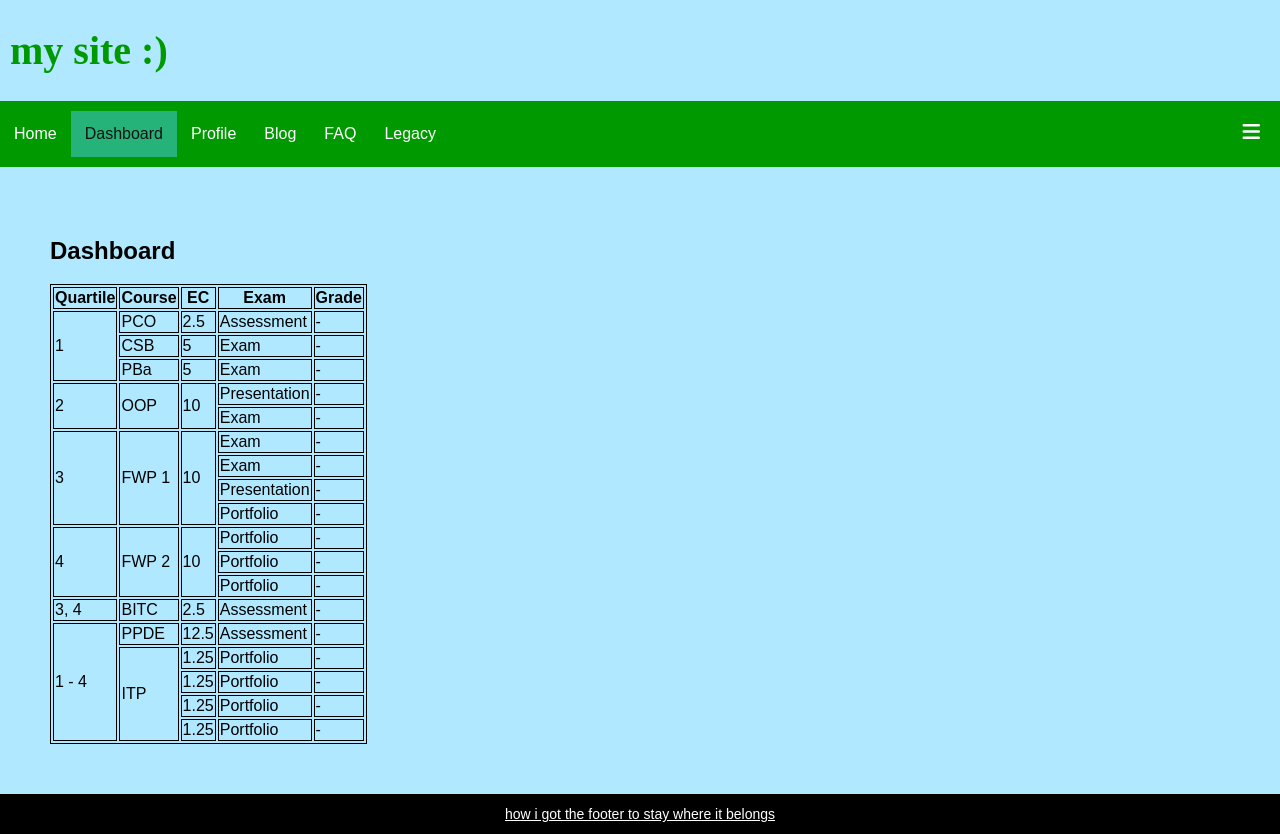
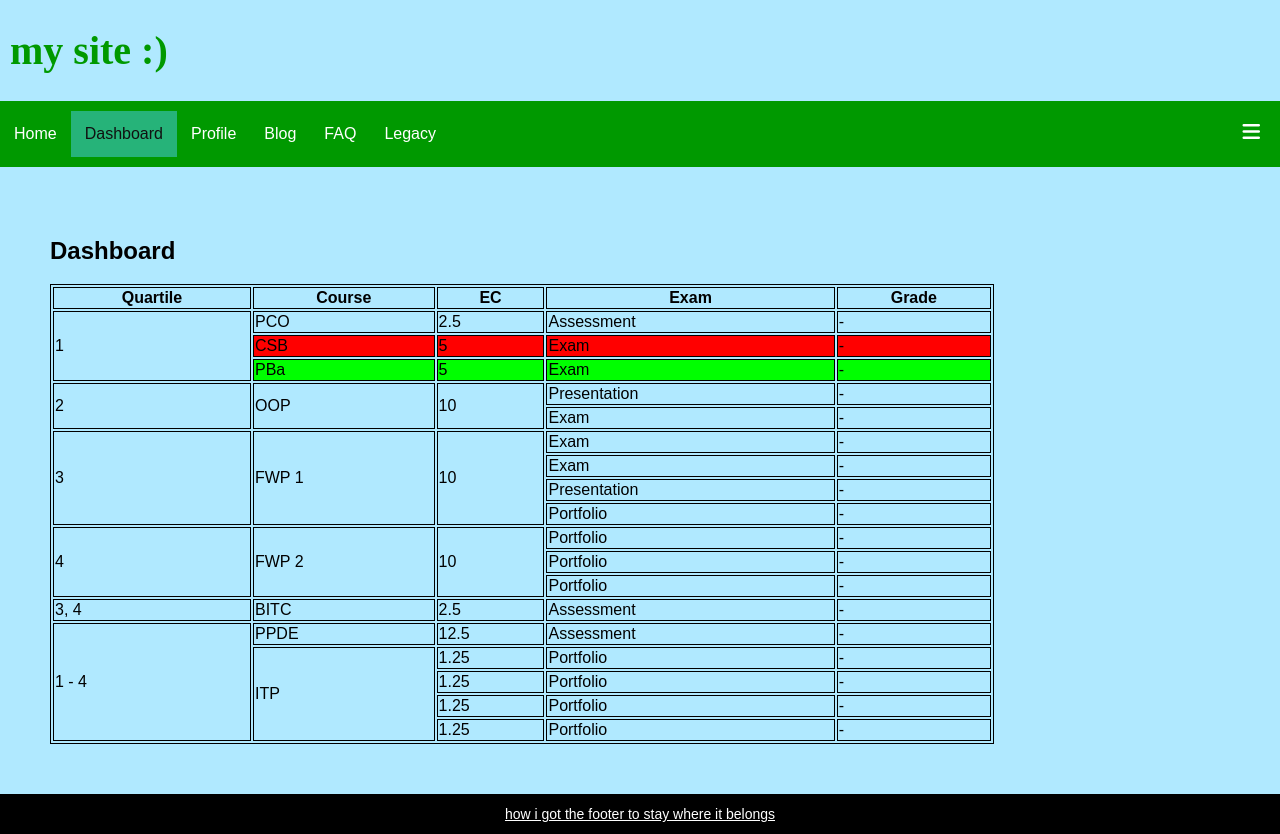
Before and after one commit to Vanishonko/profile, a plain HTML site: page dashboard.html in a window 1280 px wide. Drawn offline with Linux system fonts and the light colour scheme.

Commit message:
improved dashboard table

```diff
--- a/css/dashboard.css
+++ b/css/dashboard.css
@@ -1,3 +1,13 @@
 table, th, td {
 	border: 1px solid #000;
 }
+
+.passed {
+	background-color: #00ff00;
+}
+.failed {
+	background-color: #ff0000;
+}
+.notTaken {
+	background-color: yellow;
+}
--- a/dashboard.html
+++ b/dashboard.html
@@ -33,17 +33,17 @@
 
 			<div id="mySideNav" class="sideNav">
 				<a href="javascript:void(0)" class="closebtn" onclick="closeSideNav()">&times;</a>
-				<a href="#">link 1</a>
-				<a href="#">link 2</a>
-				<a href="#">link 3</a>
-				<a href="#">link 4</a>
-				<a href="#">link 5</a>
-				<a href="#">link 6</a>
+				<a href="https://hz.nl/uploads/documents/1.4-Over-de-HZ/1.4.3.-Regelingen-en-documenten/OERS/2023-2024/Juli/OER-HZ-Bacheloropleidingen-voltijd-2023-2024-DEF-versie-20230720.pdf">Course and Examination regulation</a>
+				<a href="https://hz.nl/uploads/documents/1.4-Over-de-HZ/1.4.3.-Regelingen-en-documenten/OERS/2023-2024/Juli/TWE/IR-B-HBO-ICT-full-time-2023-2024-DEF.pdf">Implementation Regulations</a>
+				<a href="https://learn.hz.nl/my/">Learn</a>
+				<a href="https://teams.microsoft.com/l/team/19%3a2e2afa0286b04932be16cb8ad2d9d2c0%40thread.skype/conversations?groupId=95bddebc-a340-4d88-81fc-b80e0bfc70c3&tenantId=4c16deb3-342d-4fca-bcd5-b1429308034c">Teams</a>
+				<a href="https://hz.nl/en/secure/for-students/in-need-of-support/study-choice-and-study-progress">Study progress</a>
+				<a href="https://github.com/HZ-HBO-ICT">Github</a>
 			</div>
 			<main>
 				<h2>Dashboard</h2>
 
-				<table>
+				<table style="width: 80%">
 					<tr>
 						<th>Quartile</th>
 						<th>Course</th>
@@ -58,13 +58,13 @@
 						<td>Assessment</td>
 						<td> - </td>
 					</tr>
-					<tr>
+					<tr class="failed">
 						<td>CSB</td>
 						<td>5</td>
 						<td>Exam</td>
 						<td> - </td>
 					</tr>
-					<tr>
+					<tr class="passed">
 						<td>PBa</td>
 						<td>5</td>
 						<td>Exam</td>
```
